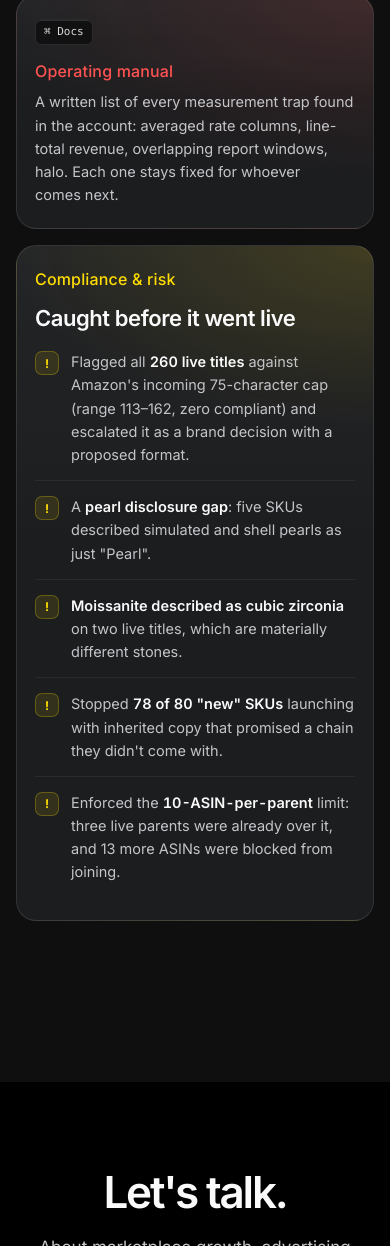
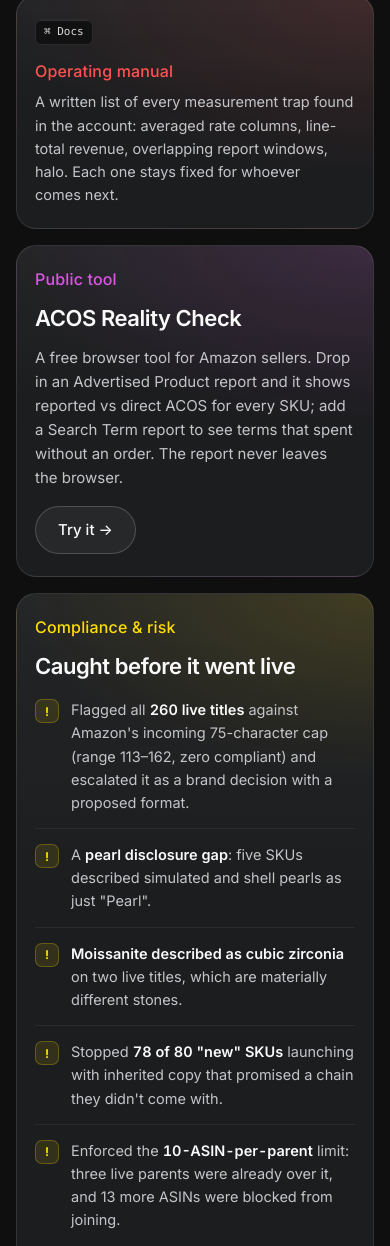
Before and after one commit to faihanshaikh16/Portfolio, a plain HTML site: page index.html in a window 390 px wide. Shown: the part 10754-12000 px from the top of the page. Drawn offline with Linux system fonts and the light colour scheme.

Commit message:
Add files via upload

```diff
--- a/index.html
+++ b/index.html
@@ -261,6 +261,9 @@
   .risk li::before { content: "!"; position: absolute; left: 0; top: 15px; display: grid; place-items: center; width: 22px; height: 22px; border-radius: 7px; font-size: 12px; font-weight: 700; color: var(--yellow); background: rgba(255,221,0,.10); border: 1px solid rgba(255,221,0,.25); }
   .risk ul { margin: 0; padding: 0; }
 
+  .tool { display: flex; align-items: center; justify-content: space-between; gap: 24px; }
+  .tool .case { max-width: 70ch; }
+
   /* footer */
   footer { margin-top: 160px; background: var(--bg-deep); border-top: 1px solid var(--line-2); padding: 120px 0 56px; text-align: center; }
   footer h2 { font-size: clamp(44px, 7vw, 84px); font-weight: 600; letter-spacing: -.05em; line-height: 1; }
@@ -297,6 +300,7 @@
     .beat { grid-template-columns: 1fr; gap: 2px; }
     .role { grid-template-columns: 1fr; gap: 8px; }
     .grid2, .grid3 { grid-template-columns: 1fr; }
+    .tool { flex-direction: column; align-items: flex-start; gap: 16px; }
     footer { padding-top: 88px; }
   }
   @media (prefers-reduced-motion: reduce) {
@@ -368,6 +372,8 @@
     .prompt { padding: 10px 12px 0; }
     .bar { padding: 7px 12px; }
     .grid2, .grid3 { display: grid; gap: 8px; }
+    .tool { display: block; }
+    .tool .btn { display: none; }
     .grid2 > *, .grid3 > * { margin-bottom: 0; }
   }
   .print-contact { display: none; }
@@ -718,6 +724,18 @@
         </div>
       </div>
 
+      <div class="card tool reveal" style="--c: var(--pink); margin-top: 16px">
+        <div class="case">
+          <h3>Public tool</h3>
+          <h4>ACOS Reality Check</h4>
+          <p>A free browser tool for Amazon sellers. Drop in an Advertised Product report and it shows reported
+             vs direct ACOS for every SKU; add a Search Term report to see terms that spent without an order.
+             The report never leaves the browser.</p>
+          <p class="print-contact">faihanshaikh16.github.io/acos-reality-check</p>
+        </div>
+        <a class="btn btn-ghost" href="https://faihanshaikh16.github.io/acos-reality-check/">Try it &rarr;</a>
+      </div>
+
       <div class="card reveal" style="--c: var(--yellow); margin-top: 16px">
         <div class="case" style="margin-bottom: 18px">
           <h3>Compliance &amp; risk</h3>
@@ -745,8 +763,9 @@
       <a class="btn btn-light" href="mailto:faihanshaikh16@gmail.com">faihanshaikh16@gmail.com</a>
       <a class="btn btn-ghost" href="tel:+918452904511">+91 84529 04511</a>
       <a class="btn btn-ghost" href="https://www.linkedin.com/in/faihanshaikh16/">LinkedIn &rarr;</a>
+      <a class="btn btn-ghost" href="https://github.com/faihanshaikh16">GitHub &rarr;</a>
     </div>
-    <p class="print-contact">faihanshaikh16@gmail.com &middot; +91 84529 04511 &middot; linkedin.com/in/faihanshaikh16</p>
+    <p class="print-contact">faihanshaikh16@gmail.com &middot; +91 84529 04511 &middot; linkedin.com/in/faihanshaikh16 &middot; github.com/faihanshaikh16</p>
     <div class="fine">
       <span>Faihan Shaikh &middot; Pune, Maharashtra</span>
       <span>HighSpark figures are Amazon.in only. Each one names its source export and can be re-derived on request.</span>
```
